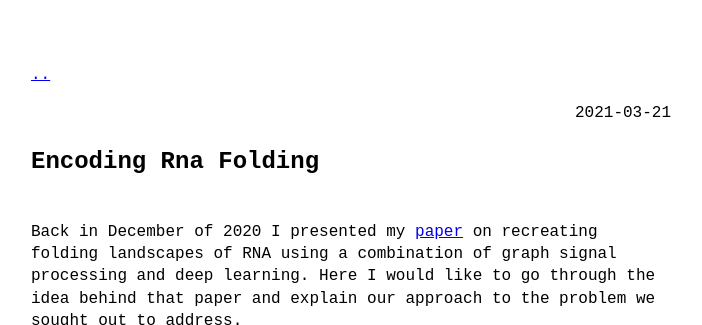
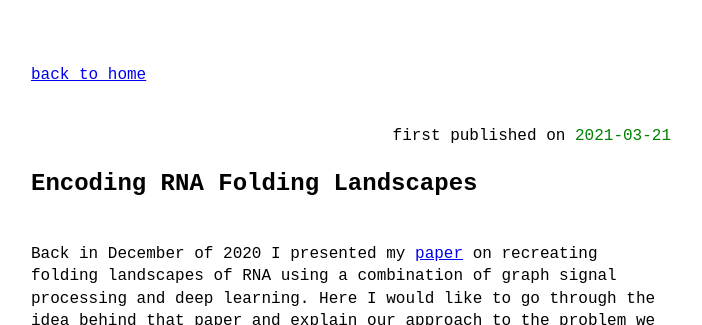
Before and after one commit to ec1340/ec1340.github.io, a Jekyll site: the page built from _posts/2021-03-21-encoding-rna-folding.md, in a window 1280 px wide and 900 px high, cut to the strip 0-325 px from the top of the window. Shown: the whole strip, without its empty margins (289-991 px from the left). Built offline with Jekyll 4.4.1, drawn with Linux system fonts in a browser that asks for light colours.

Commit message:
update timestamps, added Gem packages

```diff
--- a/Gemfile
+++ b/Gemfile
@@ -6,5 +6,7 @@ gem "kramdown-parser-gfm"
 gem "webrick"
 gem "sass-embedded", "~> 1.69.5"
 gem "github-pages", "~> 228", group: :jekyll_plugins
-
+group :jekyll_plugins do
+    gem "jekyll-last-modified-at"
+  end
 gemspec
--- a/_config.yml
+++ b/_config.yml
@@ -15,7 +15,7 @@ remote_theme: riggraz/no-style-please # if you are using GitHub Pages, change it
 
 theme_config:
   appearance: "light" # can be "light", "dark" or "auto"
-  back_home_text: ".." # customize text for homepage link in post layout
+  back_home_text: "back to home" # customize text for homepage link in post layout
   date_format: "%Y-%m-%d" # customize how date is formatted
   show_description: false # show blog description in home page
 
@@ -25,7 +25,11 @@ sass:
 plugins:
   - jekyll-feed
   - jekyll-seo-tag
+  - jekyll-last-modified-at
 
+# Optional. The default date format, used if none is specified in the tag.
+last-modified-at:
+    date-format: '%d-%b-%y'
 
 defaults:
   - scope:
--- a/_layouts/post.html
+++ b/_layouts/post.html
@@ -4,11 +4,18 @@ layout: default
 
 {%-include back_link.html-%}
 
+
+
 <article>
   <p class="post-meta">
-    <time datetime="{{ page.date }}">{{ page.date | date: site.theme_config.date_format }}</time>
+
+    <br> first published on <time datetime="{{ page.date }}" style="color: green;">{{ page.date | date: site.theme_config.date_format }}</time>
+
+    <!--  -->
+    {%- if page.last_modified_at -%}
+      <br>last updated on <time datetime="{{ page.last_modified_at }}" style="color: green;">{{ page.last_modified_at | date: site.theme_config.date_format }}</time>
+    {%- endif -%}
   </p>
-
   <h1>{{ page.title }}</h1>
 
   {{ content }}
--- a/_posts/2021-03-21-encoding-rna-folding.md
+++ b/_posts/2021-03-21-encoding-rna-folding.md
@@ -1,6 +1,9 @@
 ---
 layout: post
 category: bio
+url: /2021-03-21-encoding-rna-folding
+title: Encoding RNA Folding Landscapes
+date: 2021-03-21
 ---
 
 
```
